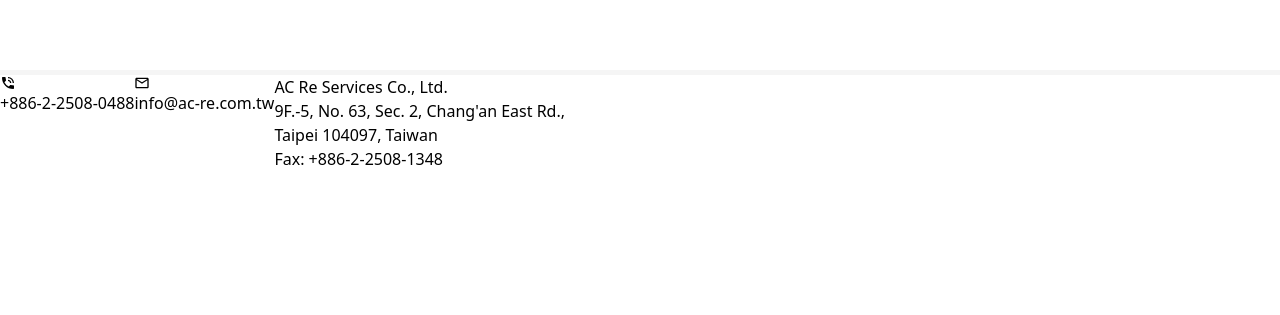
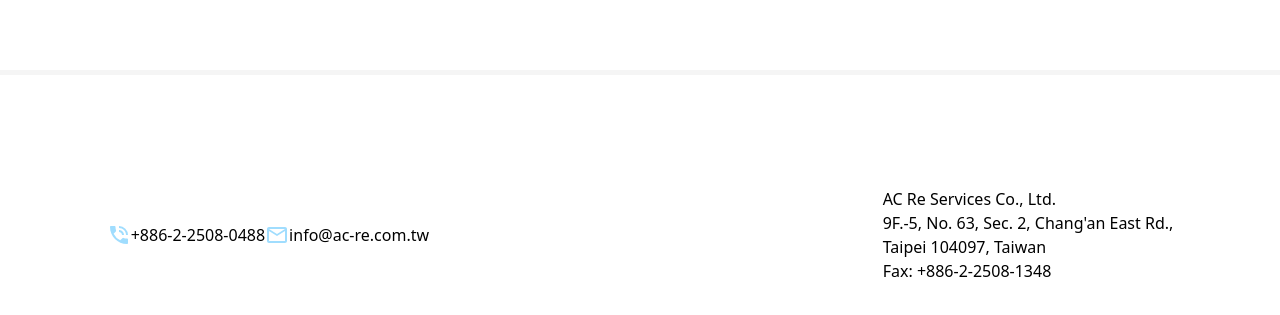
Before and after one commit to june50232/ac-re-develop-website, a Next.js app: page / in a window 1280 px wide. Shown: the part 2336-2651 px from the top of the page. Before the commit the page ends 2507 px from the top, so only its background shows below. Built offline with nearby package versions, Linux system fonts and the light colour scheme.

Commit message:
fix: production assets

```diff
--- a/components/Footer/index.tsx
+++ b/components/Footer/index.tsx
@@ -4,16 +4,22 @@
 export default function Footer() {
   return (
     <footer>
-      <section className="lg:flex w-10/12 hidden" id="footer-laptop">
-        <a>
-          <MdPhoneInTalk />
+      <section
+        className="lg:flex hidden w-10/12 h-80 justify-center items-center"
+        id="footer-laptop"
+      >
+        <div className="flex justify-center items-center w-full">
+          <div className="flex grow">
+            <a className="flex">
+              <MdPhoneInTalk color="#A0DDFE" fontSize="1.5rem" />
               <h5>+886-2-2508-0488</h5>
             </a>
-        <a>
-          <MdOutlineMail />
+            <a className="flex">
+              <MdOutlineMail color="#A0DDFE" fontSize="1.5rem" />
               <h5>info@ac-re.com.tw</h5>
             </a>
-        <div>
+          </div>
+          <div className="flex flex-col">
             <p>AC Re Services Co., Ltd.</p>
             <p>
               9F.-5, No. 63, Sec. 2, Chang&apos;an East Rd.,
@@ -21,6 +27,7 @@
               Taipei 104097, Taiwan
             </p>
             <p>Fax: +886-2-2508-1348</p>
+          </div>
         </div>
       </section>
       <section
--- a/next.config.js
+++ b/next.config.js
@@ -1,9 +1,9 @@
-const isProd = process.env.NODE_ENV === 'production';
+// const isProd = process.env.NODE_ENV === 'production';
 
 module.exports = {
   images: {
     loader: 'akamai',
-    path: 'https://acre-website.s3.ap-northeast-1.amazonaws.com',
+    path: '${{ secrets.AWS_S3_DOMAIN }}',
   },
   webpackDevMiddleware: (config) => {
     config.watchOptions = {
@@ -13,7 +13,5 @@
     return config;
   },
   output: 'standalone',
-  assetPrefix: isProd
-    ? 'https://acre-website.s3.ap-northeast-1.amazonaws.com'
-    : '.',
+  assetPrefix: '.',
 };
--- a/pages/index.tsx
+++ b/pages/index.tsx
@@ -27,12 +27,14 @@
 };
 
 export default function Home() {
-  const globalImgUrl = '/img/global.png';
-  const globalDottedImgUrl = '/img/dotted-map.png';
-  const smileHandShakeImgUrl = '/img/handshake.png';
-  const globalNightImgUrl = '/img/global-night.png';
-  const esgImgUrl = '/img/esg.png';
-  const professionImgUrl = '/img/profession.png';
+  const isProd =
+    process.env.NODE_ENV === 'production' ? '${{ secrets.AWS_S3_DOMAIN }}' : '';
+  const globalImgUrl = `${isProd}/img/global.png`;
+  const globalDottedImgUrl = `${isProd}/img/dotted-map.png`;
+  const smileHandShakeImgUrl = `${isProd}/img/handshake.png`;
+  const globalNightImgUrl = `${isProd}/img/global-night.png`;
+  const esgImgUrl = `${isProd}/img/esg.png`;
+  const professionImgUrl = `${isProd}/img/profession.png`;
   const whyReason = [
     {
       title: 'AC Re represents you rather than a single insurance company',
--- a/styles/globals.css
+++ b/styles/globals.css
@@ -53,7 +53,7 @@
 
   footer {
     border-top: 5px solid #f5f5f5;
-    @apply w-screen;
+    @apply w-screen flex justify-center items-center;
   }
 
   h1 {
```
Lines whose indentation alone changed are shown as unchanged.
